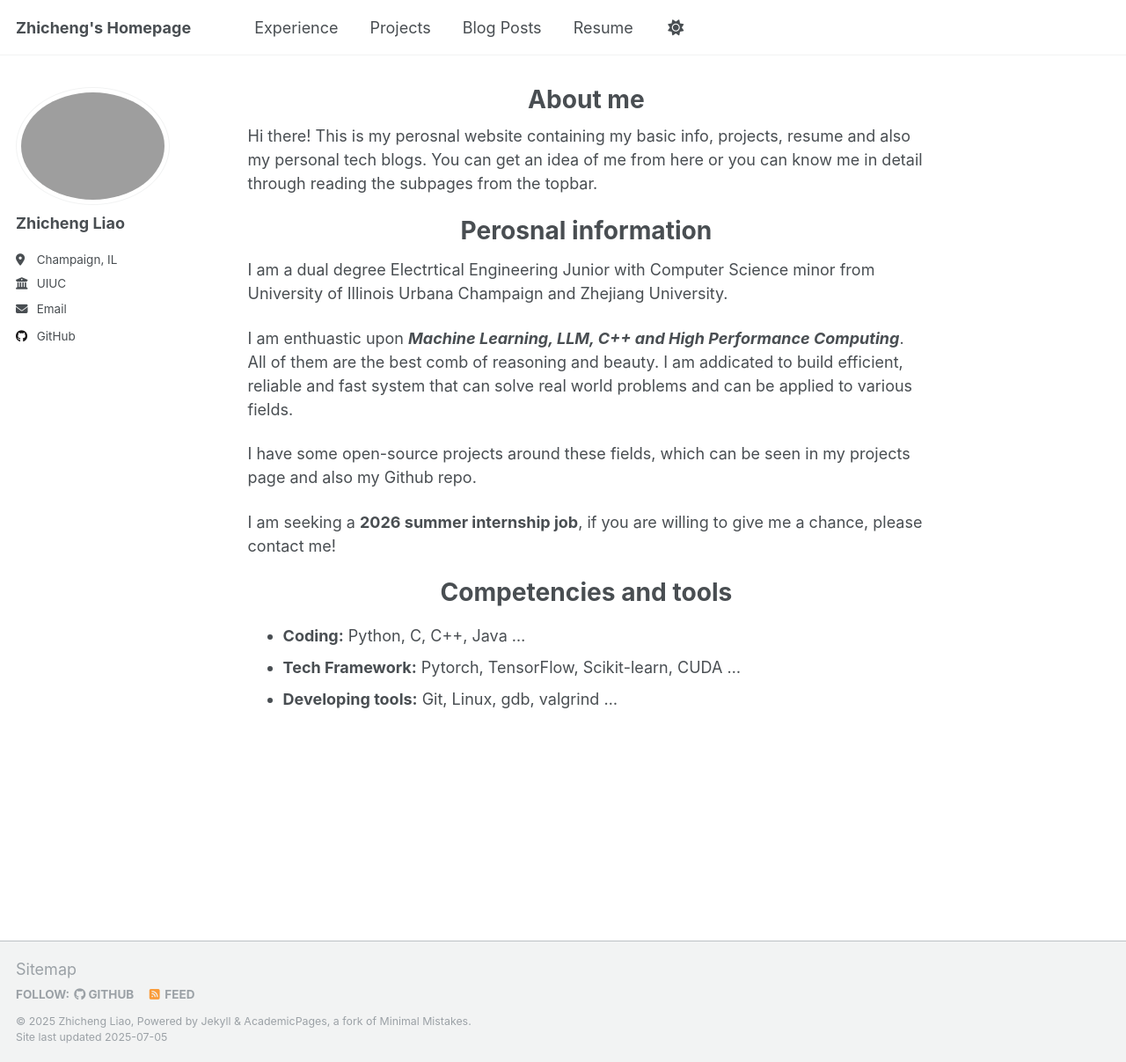
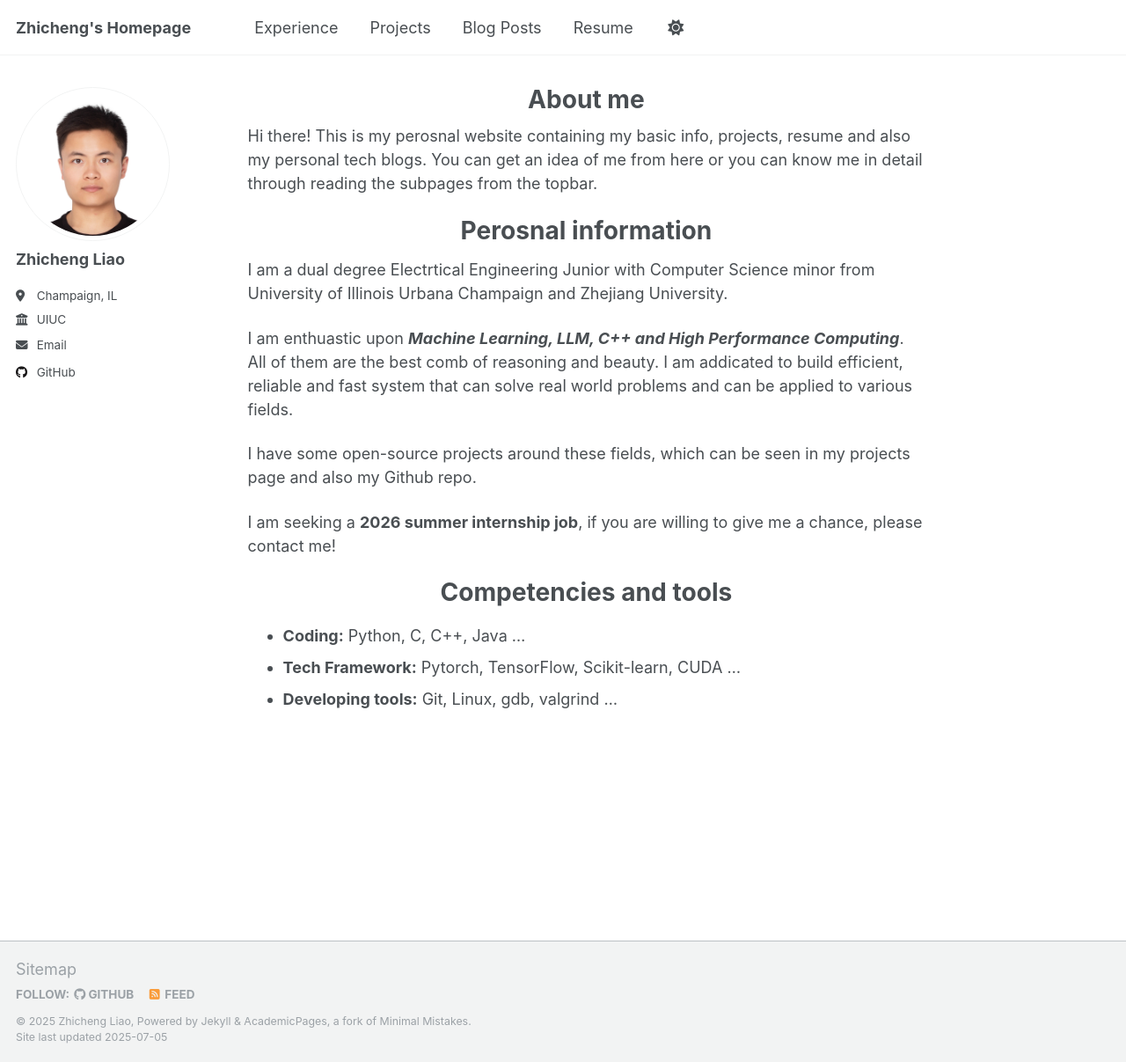
Before and after one commit to ZhichengLiao/ZhichengLiao.github.io, a Jekyll site: the page built from _pages/about.md, in a window 1280 px wide and 1207 px high. Shown: the whole window at 88% size. Built offline with Jekyll 4.4.1, drawn with Linux system fonts in a browser that asks for light colours; a script that is not in the unit is left out.

Commit message:
Update _config.yml

```diff
--- a/_config.yml
+++ b/_config.yml
@@ -22,7 +22,7 @@ repository               : "ZhichengLiao/ZhichengLiao.github.io"
 #               Additional customization can be done by editing /_includes/author-profile.html
 author:
   # Biographic information
-  avatar           : "微信图片_2025-06-30_205703_448.jpg"
+  avatar           : "Personal Photo.jpg"
   name             : "Zhicheng Liao"
   pronouns         : # example: "she/her"
   bio              : " "
```
